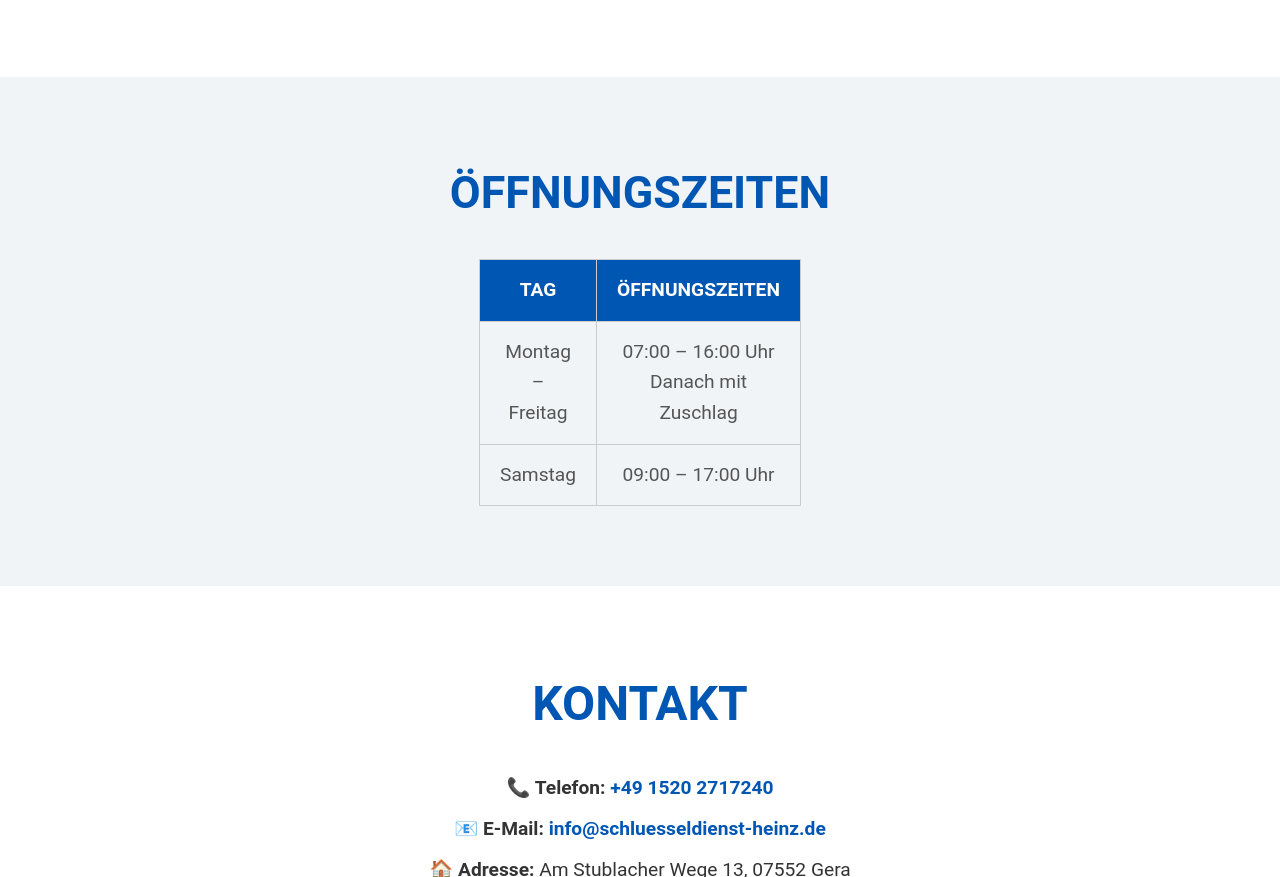
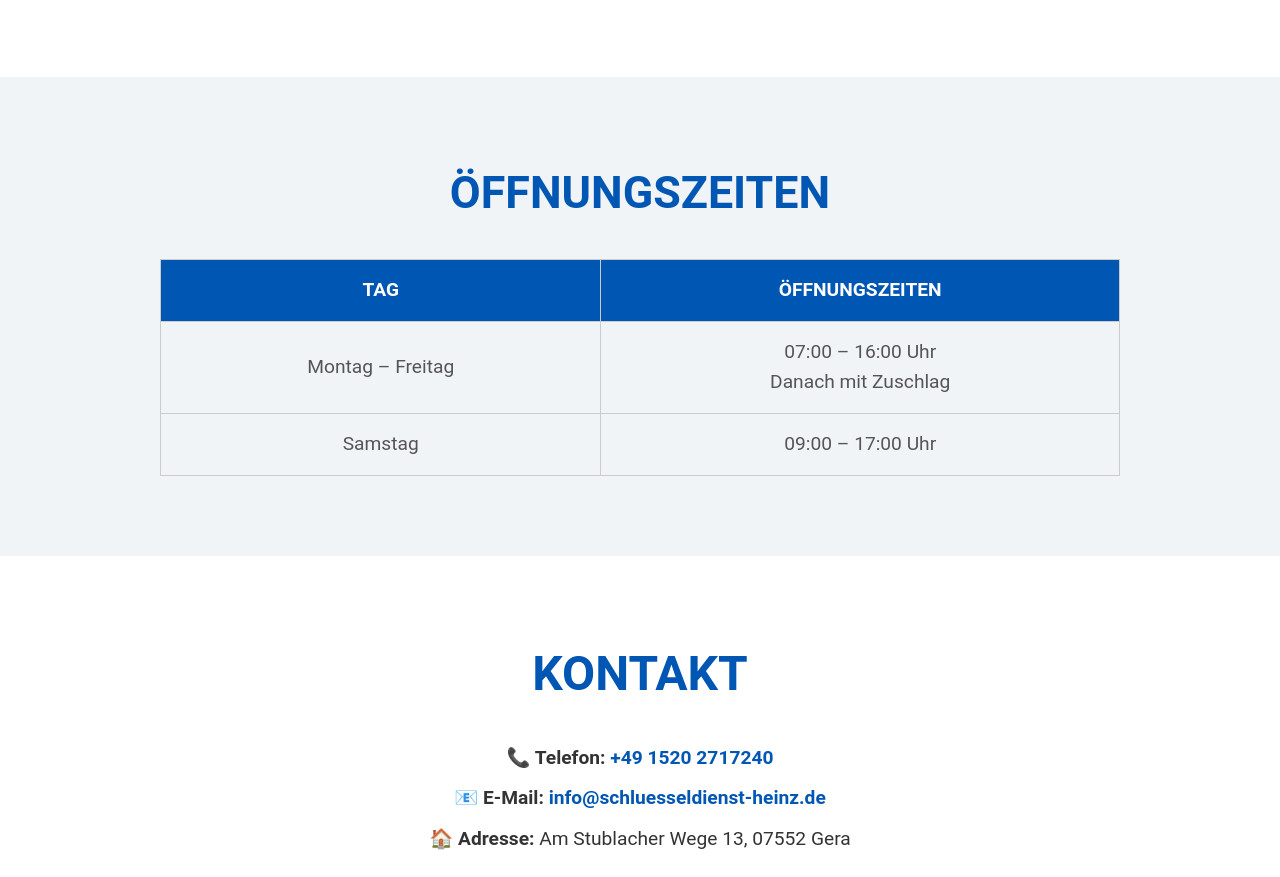
Before and after one commit to WfFabian/Website-Rene-Schl-sseldienst, a plain HTML site: page index.html in a window 1280 px wide. Shown: the part 1203-2080 px from the top of the page. Drawn offline with Linux system fonts and the light colour scheme.

Commit message:
Update index.html

```diff
--- a/index.html
+++ b/index.html
@@ -292,7 +292,7 @@ header p {
 
         /* Opening Hours Section */
         .hours {
-            padding: 80px 440px;
+            padding: 80px 40px;
             background-color: #f0f4f7;
             text-align: center;
         }
```
